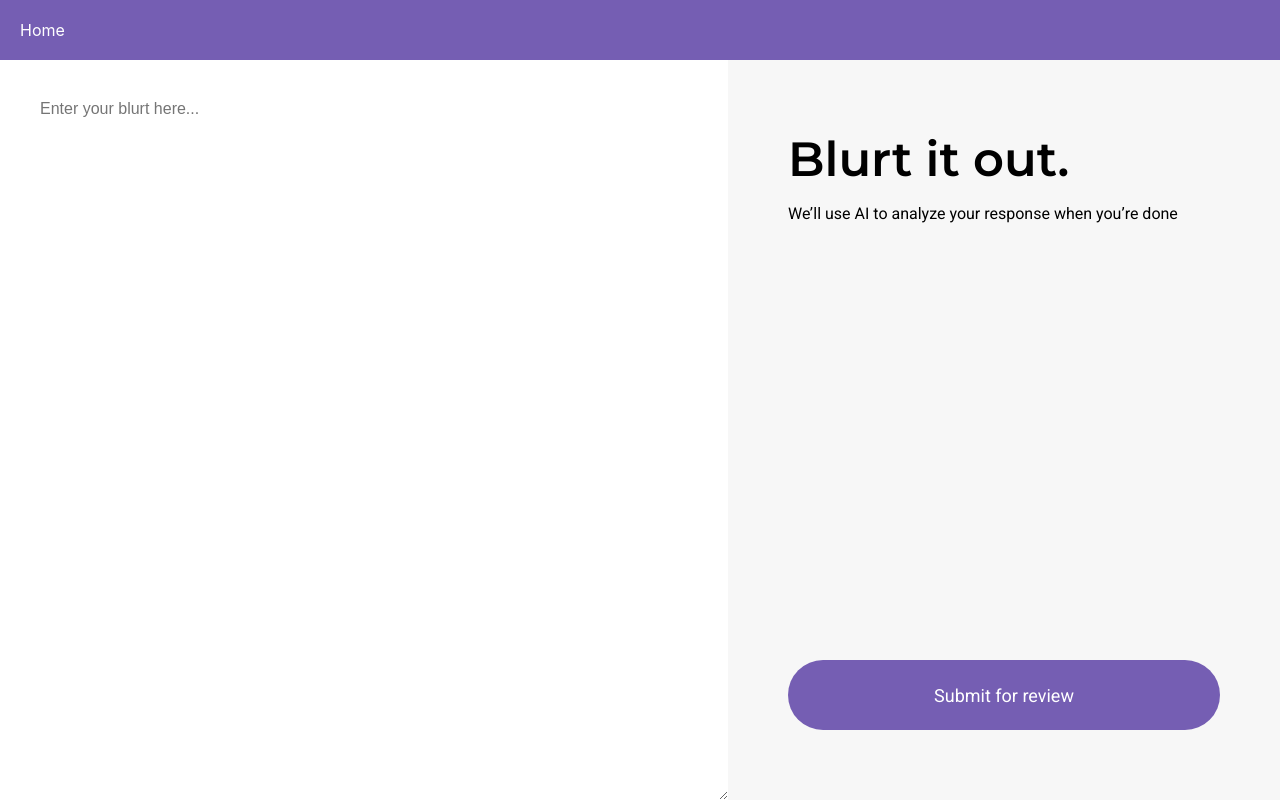
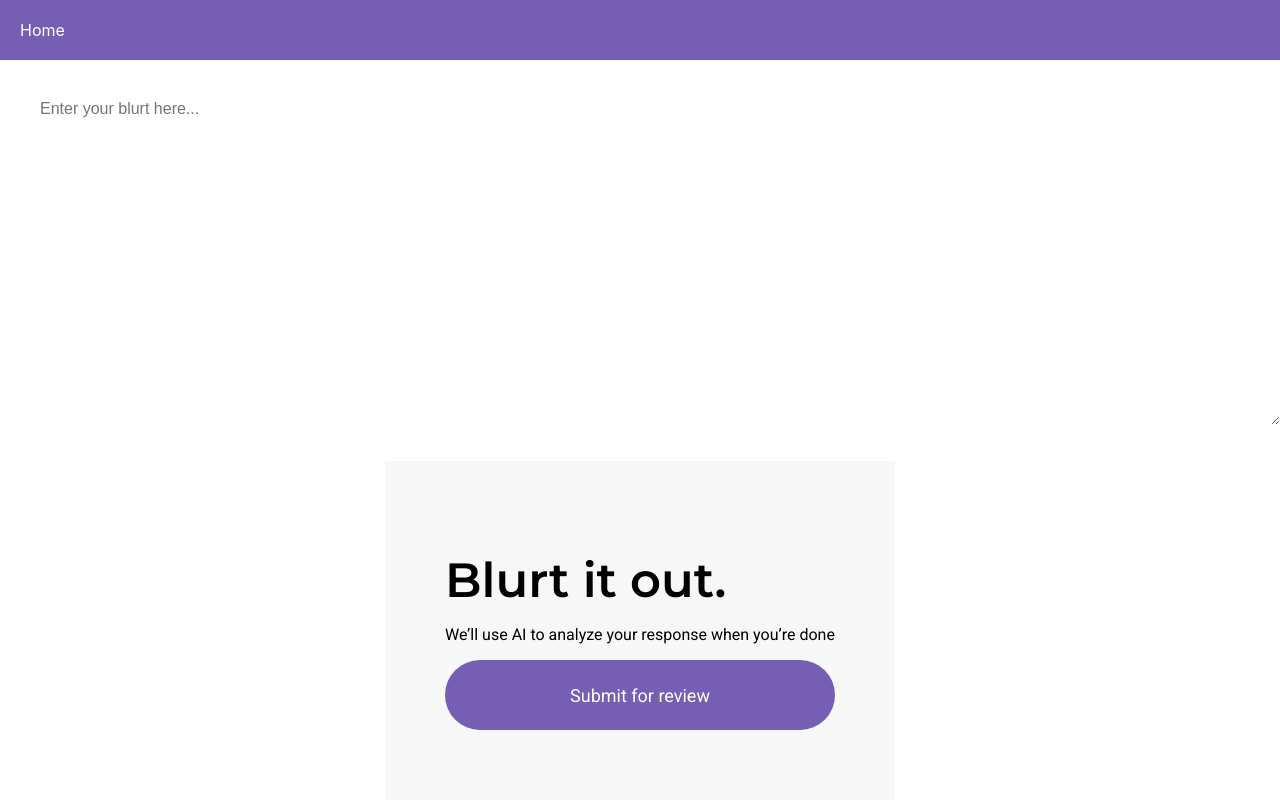
Before and after one commit to SimonZhao7/Maomorize, a React (Vite) app: page /review in a window 1280 px wide. Built offline with nearby package versions, Linux system fonts and the light colour scheme; no server answers.

Commit message:
changes to upload

```diff
--- a/src/routes/Upload/Upload.css
+++ b/src/routes/Upload/Upload.css
@@ -0,0 +1,50 @@
+/* Upload.css */
+
+/* Style for the main container */
+.main {
+	display: flex;
+	flex-direction: column;
+	align-items: center;
+	padding-top: 60px;
+}
+
+/* Style for the text input and textarea */
+label {
+	font-size: 18px;
+	font-weight: bold;
+	margin-bottom: 8px;
+}
+
+input,
+textarea {
+	width: 100%;
+	padding: 12px;
+	margin-bottom: 16px;
+	font-size: 16px;
+}
+
+/* Style for the button */
+button {
+	background-color: #4caf50;
+	color: white;
+	padding: 12px 20px;
+	border: none;
+	border-radius: 4px;
+	cursor: pointer;
+	font-size: 16px;
+}
+
+button:hover {
+	background-color: #45a049;
+}
+
+/* Style for the word and character count */
+div {
+	margin-top: 20px;
+}
+
+/* Style for the word count and character count paragraphs */
+p {
+	font-size: 16px;
+	margin: 8px 0;
+}
```
